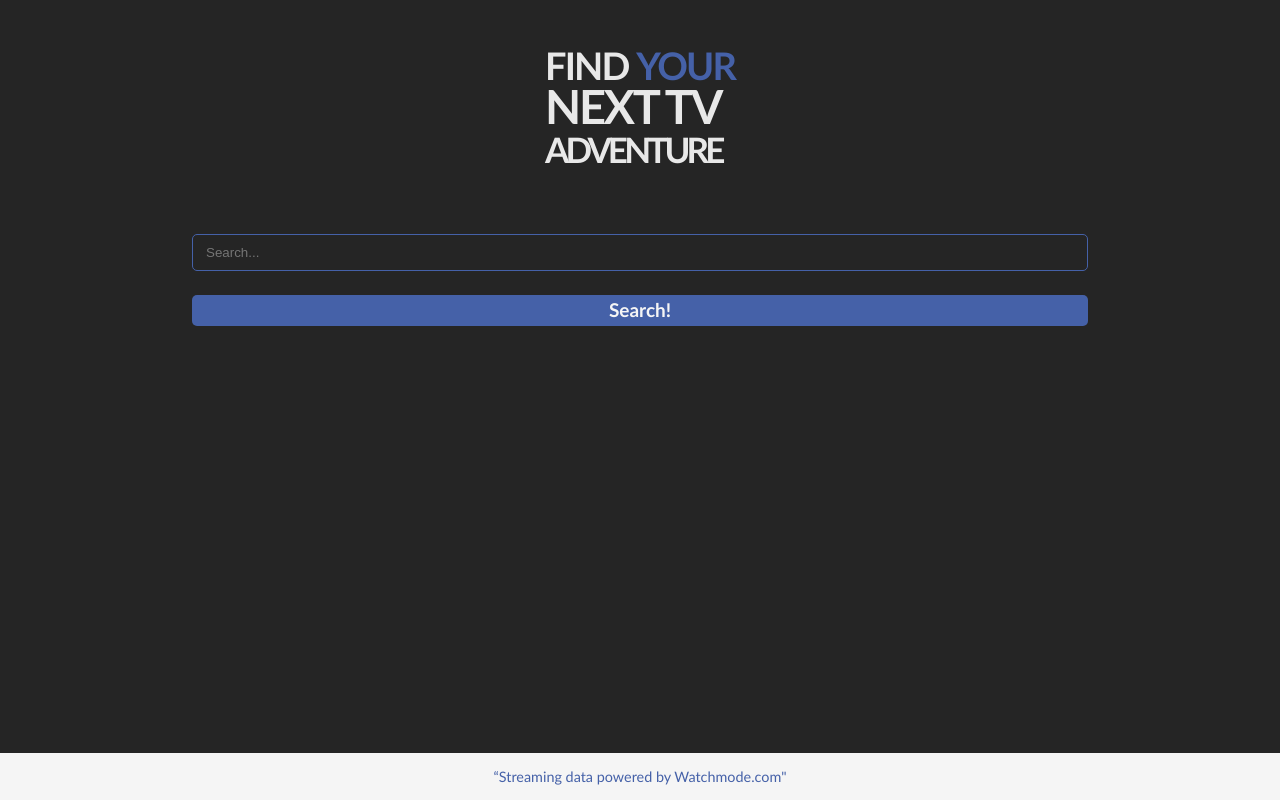
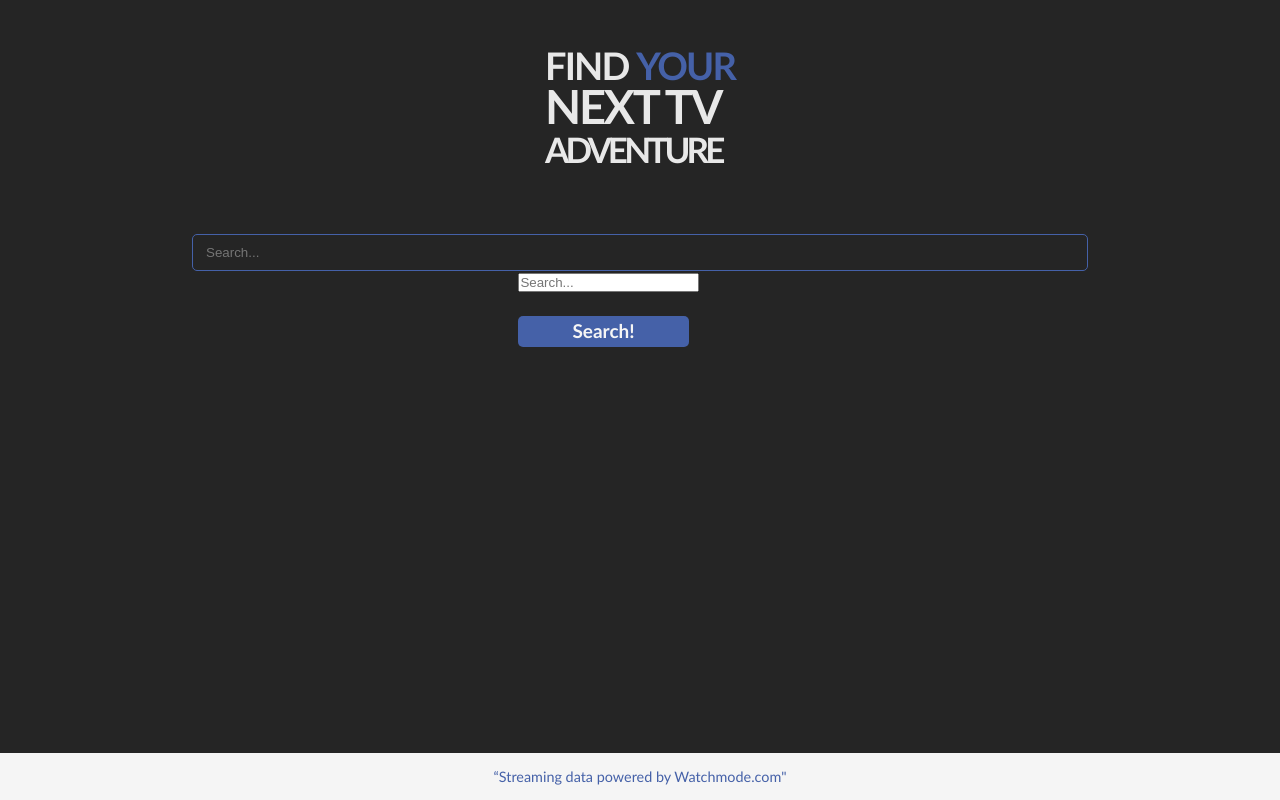
Before and after one commit to AdrianK-B06/Stream-finder-nexttv, a React (Vite) app: page / in a window 1280 px wide. Built offline with nearby package versions, Linux system fonts and the light colour scheme.

Commit message:
adding api connection

```diff
--- a/package.json
+++ b/package.json
@@ -10,6 +10,7 @@
     "preview": "vite preview"
   },
   "dependencies": {
+    "axios": "^1.6.7",
     "react": "^18.2.0",
     "react-dom": "^18.2.0"
   },
--- a/src/App.tsx
+++ b/src/App.tsx
@@ -1,8 +1,9 @@
 import "./App.css";
 import Hero from "./components/hero/Hero";
 import SearchBar from "./components/searchBar/SearchBar";
-import Button from "./components/button/Button";
+
 import Footer from "./components/footer/Footer";
+import AutocompleteSearch from "./components/SearchLogic/AutocompleteSearch";
 
 export default function App() {
   return (
@@ -10,7 +11,7 @@ export default function App() {
       <main>
         <Hero />
         <SearchBar />
-        <Button />
+        <AutocompleteSearch />
       </main>
       <Footer />
     </div>
--- /dev/null
+++ b/src/components/SearchLogic/AutocompleteSearch.tsx
@@ -0,0 +1,38 @@
+import React, { useState } from "react";
+import { autocompleteSearch, AutocompleteResponse } from "./watchmodeService";
+import Button from "../button/Button";
+
+const AutocompleteSearch: React.FC = () => {
+  const [query, setQuery] = useState<string>("");
+  const [results, setResults] = useState<AutocompleteResponse["results"]>([]);
+
+  const handleSearch = async () => {
+    if (query.length > 2) {
+      try {
+        const data = await autocompleteSearch(query);
+        setResults(data.results);
+      } catch (error) {
+        console.error("Error fetching autocomplete results:", error);
+      }
+    }
+  };
+
+  return (
+    <div>
+      <input
+        type="text"
+        value={query}
+        onChange={(e) => setQuery(e.target.value)}
+        placeholder="Search..."
+      />
+      <Button onClick={handleSearch} />
+      <ul>
+        {results.map((result, index) => (
+          <li key={index}>{result.title}</li>
+        ))}
+      </ul>
+    </div>
+  );
+};
+
+export default AutocompleteSearch;
--- /dev/null
+++ b/src/components/SearchLogic/watchmodeService.ts
@@ -0,0 +1,35 @@
+import axios from "axios";
+
+const BASE_URL = "https://api.watchmode.com/v1/";
+const API_KEY = "unwb8JLwwmPPn4n85XoWSfONMETX2o6pUvNleq0L";
+
+export interface AutocompleteResult {
+  title: string;
+}
+
+export interface AutocompleteResponse {
+  results: AutocompleteResult[];
+}
+
+export const autocompleteSearch = async (
+  query: string
+): Promise<AutocompleteResponse> => {
+  try {
+    const response = await axios.get<AutocompleteResponse>(
+      `${BASE_URL}autocomplete-search/`,
+      {
+        params: {
+          apiKey: API_KEY,
+          search_value: query,
+        },
+      }
+    );
+    return response.data;
+  } catch (error) {
+    console.error(
+      "There was an error fetching the autocomplete results:",
+      error
+    );
+    throw error;
+  }
+};
--- a/src/components/button/Button.tsx
+++ b/src/components/button/Button.tsx
@@ -1,9 +1,16 @@
+import React from "react";
 import style from "./button.module.css";
 
-export default function Button() {
+interface ButtonProps {
+  onClick: () => void;
+}
+
+const Button: React.FC<ButtonProps> = ({ onClick }) => {
   return (
-    <>
-      <button className={style.searchBtn}>Search!</button>
-    </>
+    <button className={style.searchBtn} onClick={onClick}>
+      Search!
+    </button>
   );
-}
+};
+
+export default Button;
```
Also changed, not shown: src/components/SearchLogic/SearchLogic.tsx (deleted, +0 -32 lines), 1 other file (tests, documents, lock files or other folders).
